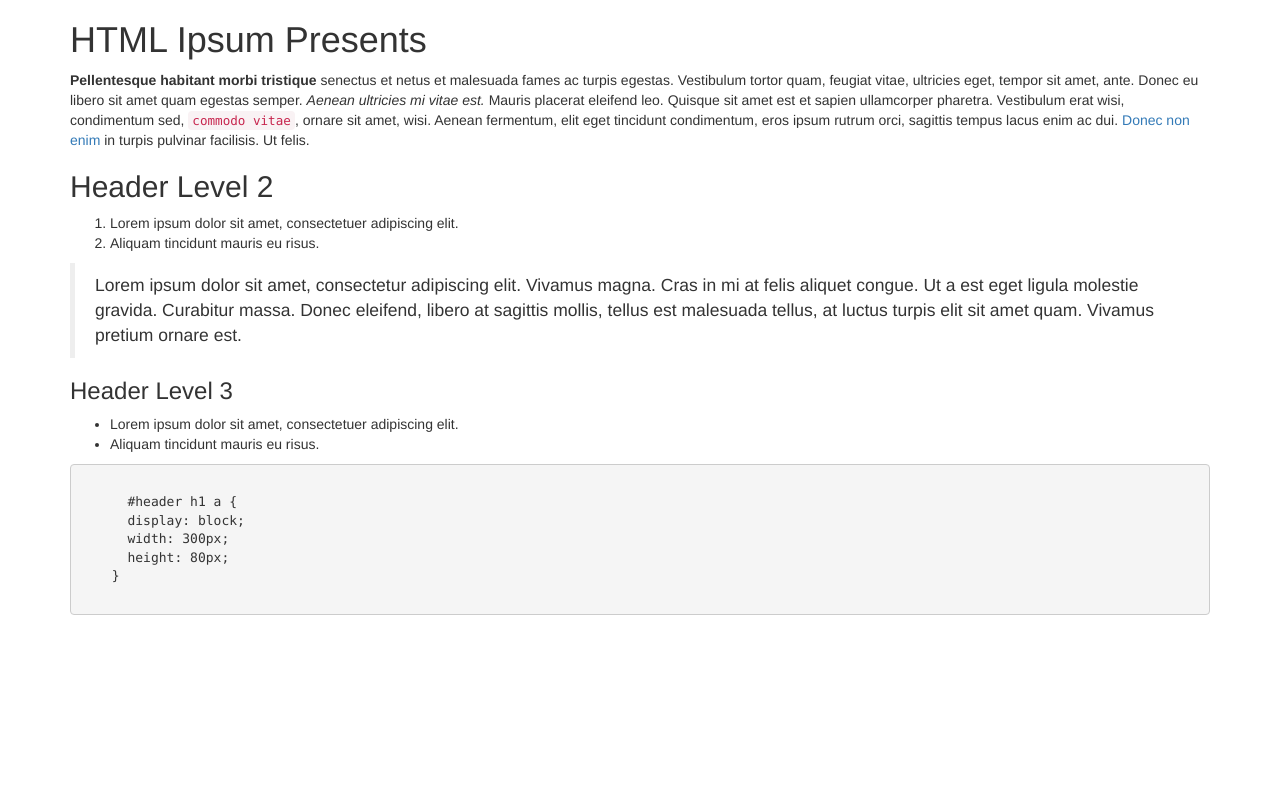
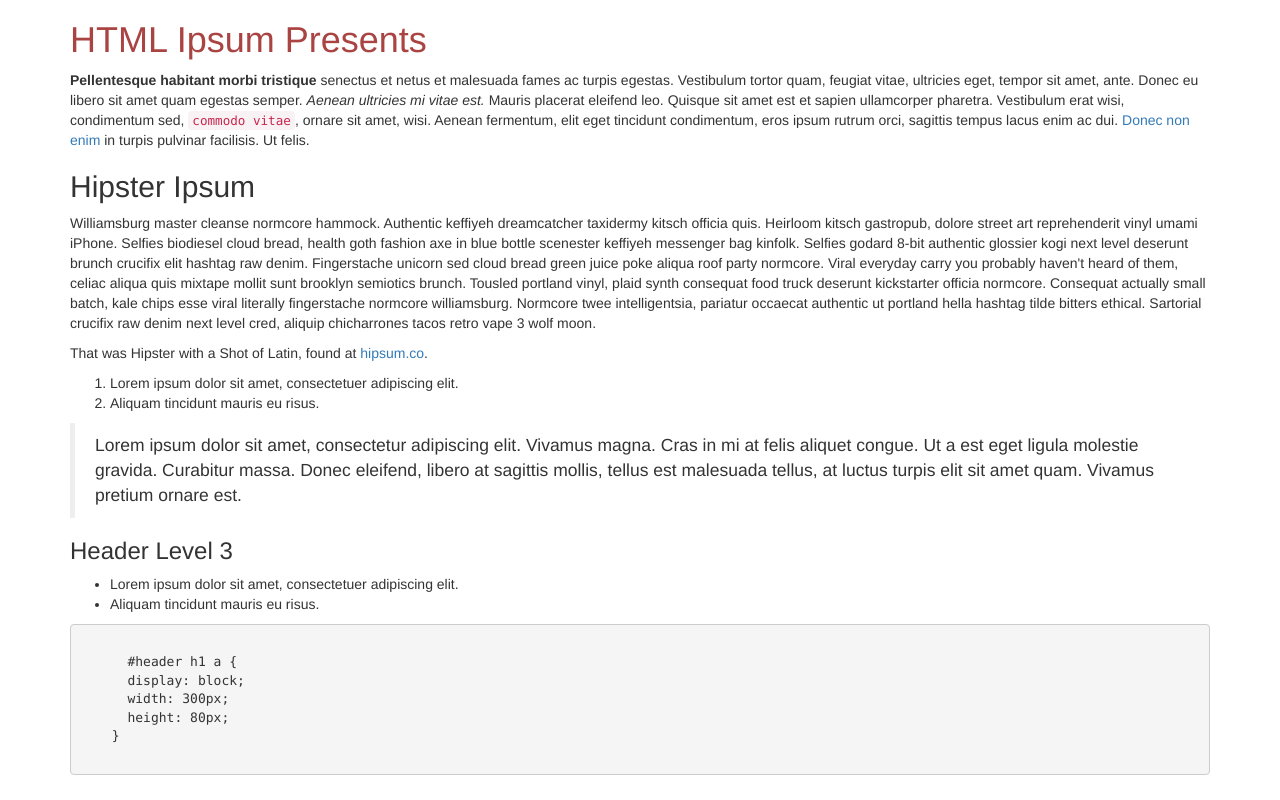
Before and after one commit to syntax270d/learning-time, a website: page src/index.html in a window 1280 px wide. Drawn offline with nearby package versions, Linux system fonts and the light colour scheme.

Commit message:
Playing with HTML

```diff
--- a/src/index.html
+++ b/src/index.html
@@ -6,11 +6,17 @@
     <link rel="stylesheet" href="/vendor/bootstrap/dist/css/bootstrap.css" />
   </head>
   <body class="container">
-    <h1>HTML Ipsum Presents</h1>
+    <h1 class="text-danger">HTML Ipsum Presents</h1>
 
     <p><strong>Pellentesque habitant morbi tristique</strong> senectus et netus et malesuada fames ac turpis egestas. Vestibulum tortor quam, feugiat vitae, ultricies eget, tempor sit amet, ante. Donec eu libero sit amet quam egestas semper. <em>Aenean ultricies mi vitae est.</em> Mauris placerat eleifend leo. Quisque sit amet est et sapien ullamcorper pharetra. Vestibulum erat wisi, condimentum sed, <code>commodo vitae</code>, ornare sit amet, wisi. Aenean fermentum, elit eget tincidunt condimentum, eros ipsum rutrum orci, sagittis tempus lacus enim ac dui. <a href="#">Donec non enim</a> in turpis pulvinar facilisis. Ut felis.</p>
 
-    <h2>Header Level 2</h2>
+    <h2>Hipster Ipsum</h2>
+
+    <p>Williamsburg master cleanse normcore hammock. Authentic keffiyeh dreamcatcher taxidermy kitsch officia quis. Heirloom kitsch gastropub, dolore street art reprehenderit vinyl umami iPhone. Selfies biodiesel cloud bread, health goth fashion axe in blue bottle scenester keffiyeh messenger bag kinfolk. Selfies godard 8-bit authentic glossier kogi next level deserunt brunch crucifix elit hashtag raw denim. Fingerstache unicorn sed cloud bread green juice poke aliqua roof party normcore. Viral everyday carry you probably haven't heard of them, celiac aliqua quis mixtape mollit sunt brooklyn semiotics brunch. Tousled portland vinyl, plaid synth consequat food truck deserunt kickstarter officia normcore. Consequat actually small batch, kale chips esse viral literally fingerstache normcore williamsburg. Normcore twee intelligentsia, pariatur occaecat authentic ut portland hella hashtag tilde bitters ethical. Sartorial crucifix raw denim next level cred, aliquip chicharrones tacos retro vape 3 wolf moon.</p>
+
+    <p>That was Hipster with a Shot of Latin, found at <a href="https://hipsum.co" target="_blank">hipsum.co</a>.</p>
+
+
 
     <ol>
       <li>Lorem ipsum dolor sit amet, consectetuer adipiscing elit.</li>
```
Also changed, not shown: 1 other file.
